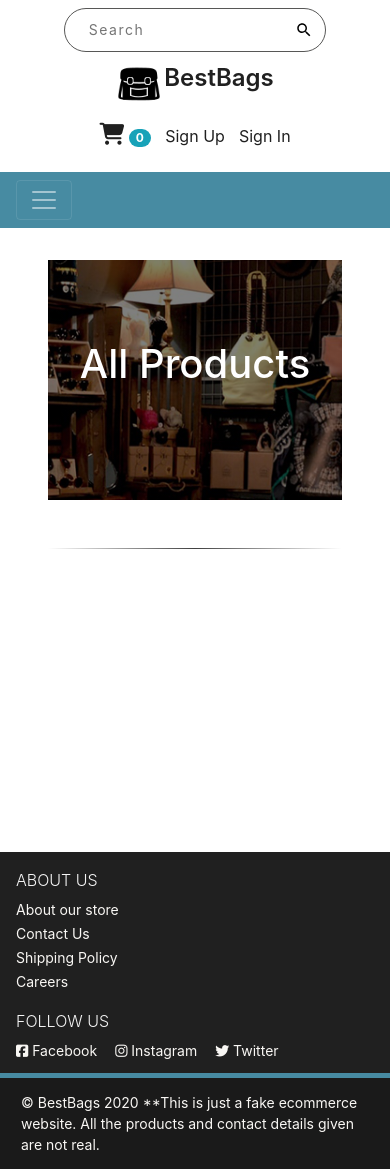
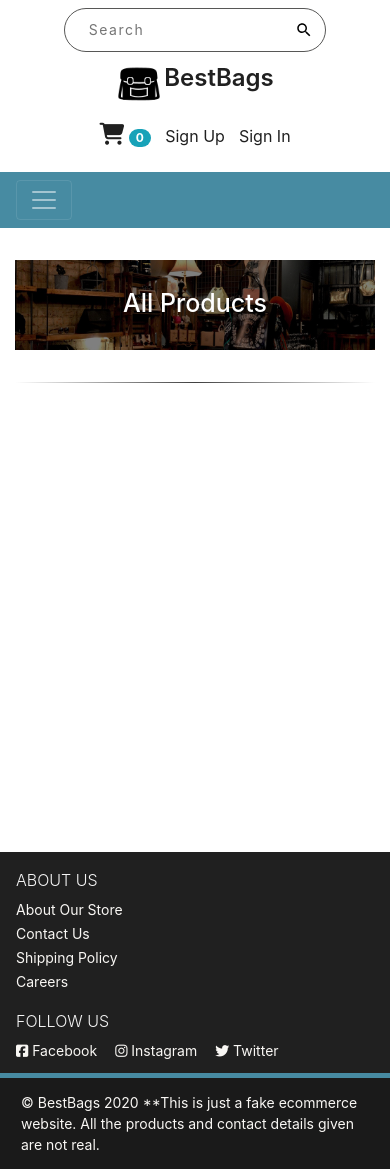
Before and after one commit to topsecretdev0602/bag-nodejs-ecommerce, a Node server app: page /products/ in a window 390 px wide. Run offline with Node 20, Linux system fonts and the light colour scheme; data that the repository does not hold is empty; some libraries are stand-ins or nearby versions.

Commit message:
Modify some styles for mobile views

```diff
--- a/public/stylesheets/style.css
+++ b/public/stylesheets/style.css
@@ -52,7 +52,8 @@ a:hover,
 .right-nav {
   font-size: 16px;
   display: flex;
-  flex-direction: row;
+  flex-direction: column;
+  flex-wrap: nowrap;
   justify-content: flex-end;
   align-items: center;
   margin-left: auto !important;
@@ -149,13 +150,6 @@ a:hover,
 }
 
 /* HOME PAGE */
-.carousel img {
-  margin: auto;
-  width: 100%;
-  height: 300px;
-  object-position: 50% 70%;
-  object-fit: cover;
-}
 
 .circle-img {
   object-fit: cover;
@@ -195,13 +189,10 @@ hr.gradient-style {
     rgba(0, 0, 0, 0.75),
     rgba(0, 0, 0, 0)
   );
-  margin: 3em auto;
+  margin: 2em auto;
 }
 
 /* PRODUCTS INDEX PAGE */
-.products-container {
-  margin: 1em 3em;
-}
 
 .title-link {
   color: var(--black);
@@ -246,6 +237,11 @@ hr.gradient-style {
   text-align: center;
 }
 
+.product-index-box .btn {
+  width: 90%;
+  margin: 0.3em auto;
+}
+
 .product-index-box img {
   width: 90%;
   height: 20em;
@@ -255,19 +251,21 @@ hr.gradient-style {
 }
 
 /* BANNER IMAGE */
-.hero-image {
-  height: 50%;
-  background-position: center;
-  background-repeat: no-repeat;
-  background-size: cover;
+.hero-container {
+  display: grid;
+  overflow: hidden;
+}
+
+.hero-image,
+.hero-text {
+  grid-column: 1;
+  grid-row: 1;
 }
 
 .hero-text {
-  padding-top: 5em;
-  text-align: center;
-  justify-content: center;
-  height: 15em;
   color: white;
+  padding-top: 10%;
+  background-image: linear-gradient(rgba(0, 0, 0, 0.5), rgba(0, 0, 0, 0.5));
 }
 
 /* SINGLE PRODUCT PAGE */
@@ -435,6 +433,15 @@ footer {
   .card img {
     height: 17em;
   }
+  .controls-top h3 {
+    font-size: 20px;
+  }
+  .controls-top .fa {
+    font-size: 12px;
+  }
+  .hero-text h1 {
+    font-size: 25px;
+  }
 }
 
 /* SM SCREENS */
@@ -450,12 +457,11 @@ footer {
     transform: translateX(0em);
     margin: 0.5em auto;
   }
-  .container.cart {
-    margin: 1em 0.5em;
-    padding: 0px;
-  }
   .white-links {
     margin-left: 0px;
+  }
+  .hero-text {
+    padding-top: 8%;
   }
 }
 
--- a/views/partials/footer.ejs
+++ b/views/partials/footer.ejs
@@ -7,7 +7,7 @@
             <p class="footer-title">About Us</p>
             <ul>
                 <li>
-                    <a href="/pages/about-us">About our store</a>
+                    <a href="/pages/about-us">About Our Store</a>
                 </li>
                 <li>
                     <a href="/pages/contact-us">Contact Us</a>
--- a/views/shop/index.ejs
+++ b/views/shop/index.ejs
@@ -1,6 +1,6 @@
 <%- include ../partials/header %> <%- include ../partials/categories-navbar %>
 
-<div class="products-container">
+<div class="container-fluid">
   <!-- Flash messages -->
   <div class="row mt-3 mb-3">
     <div class="col-md-12 m-auto">
@@ -39,32 +39,30 @@
     </div>
   </div>
   <!-- Page banner image -->
+
   <% if(pageName == 'All Products') { %>
-  <div
-    class="hero-image text-center"
-    style="
-      background-image: linear-gradient(rgba(0, 0, 0, 0.5), rgba(0, 0, 0, 0.5)),
-        url(/images/banner-all-products.jpg);
-    "
-  >
+  <div class="text-center hero-container">
+    <img
+      class="d-block w-100 hero-image"
+      src="/images/banner-all-products.jpg"
+    />
     <div class="hero-text">
       <h1><%=pageName%></h1>
     </div>
   </div>
   <%} else {%> <%categories.forEach( category => {%> <%if(pageName ==
   category.title){%>
-  <div
-    class="hero-image text-center"
-    style="
-      background-image: linear-gradient(rgba(0, 0, 0, 0.5), rgba(0, 0, 0, 0.5)),
-        url(/images/banner-<%=category.slug%>.jpg);
-    "
-  >
+  <div class="text-center hero-container">
+    <img
+      class="d-block w-100 hero-image"
+      src="/images/banner-<%=category.slug%>.jpg"
+    />
     <div class="hero-text">
       <h1><%=pageName%></h1>
     </div>
   </div>
   <%}%> <%})%> <%}%>
+
   <hr class="gradient-style" />
   <!-- Contents -->
   <div class="row pl-4 pr-4">
--- a/views/shop/shopping-cart.ejs
+++ b/views/shop/shopping-cart.ejs
@@ -2,7 +2,7 @@
 <div class="container cart">
   <% if (cart != null && !cart.paid ) { %>
   <div class="row">
-    <div class="col-md-11 col-sm-12 m-auto">
+    <div class="col-md-11 col-sm-12 m-auto table-responsive">
       <table class="table text-center">
         <thead>
           <tr >
@@ -68,12 +68,12 @@
     </div>
   </div>
 <hr>
-  <div class="row mt-4">
+  <div class="row mt-4 mr-auto">
     <div class="col-md-11 col-sm-12 m-auto">
       <strong>Total: <%= cart.totalCost %> </strong>
     </div>
   </div>
-  <div class="row mt-2">
+  <div class="row mt-2 mr-auto">
     <div class="col-md-11 col-sm-12 m-auto">
       <a href="/checkout" class="btn btn-dark button-style">Checkout</a>
     </div>
```
Also changed, not shown: views/shop/home.ejs (+5 -5 lines).
